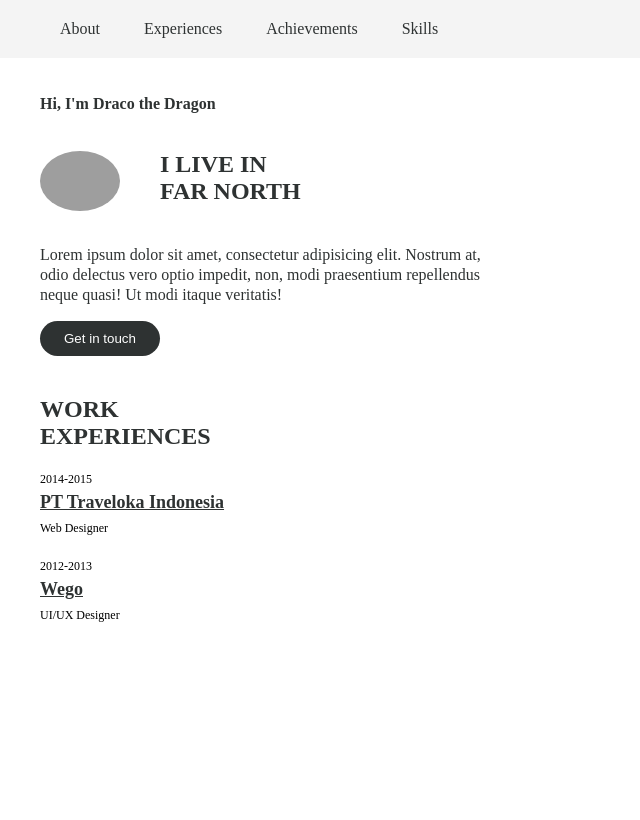
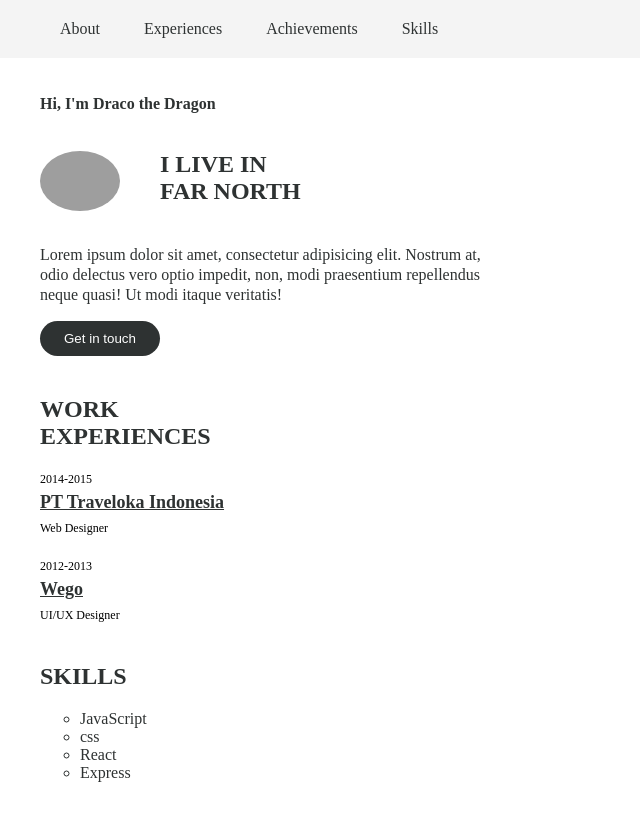
Before and after one commit to jonah-cod/intro-to-git, a plain HTML site: page index.html in a window 1280 px wide. Shown: the whole page, without its empty margins (0-640 px from the left). Drawn offline with Linux system fonts and the light colour scheme; grey boxes are pictures that could not be loaded.

Commit message:
added skills section and implemented scroll to skills section

```diff
--- a/index.html
+++ b/index.html
@@ -9,9 +9,9 @@
 <body>
       <nav>
             <a href="">About</a>
-            <a href="">Experiences</a>
+            <a href="#experiences">Experiences</a>
             <a href="">Achievements</a>
-            <a href="">Skills</a>
+            <a href="#skills">Skills</a>
       </nav>
       <div>
             <h6>Hi, I'm Draco the Dragon</h6>
@@ -41,5 +41,15 @@
                   <span>UI/UX Designer</span>
             </div>
       </div>
+
+      <div id="skills">
+            <h2>Skills</h2>
+            <ul>
+                  <li>JavaScript</li>
+                  <li><HTML>css</HTML></li>
+                  <li>React</li>
+                  <li>Express</li>
+            </ul>
+      </div>
 </body>
 </html>
--- a/styles.css
+++ b/styles.css
@@ -81,6 +81,18 @@ button:hover{
       text-decoration: underline;
 }
 
+#skills{
+      margin: 40px;
+}
+
+ul{
+      list-style: circle;
+}
+
+li{
+      color: #2E3232;
+}
+
 
 
 /*
```
